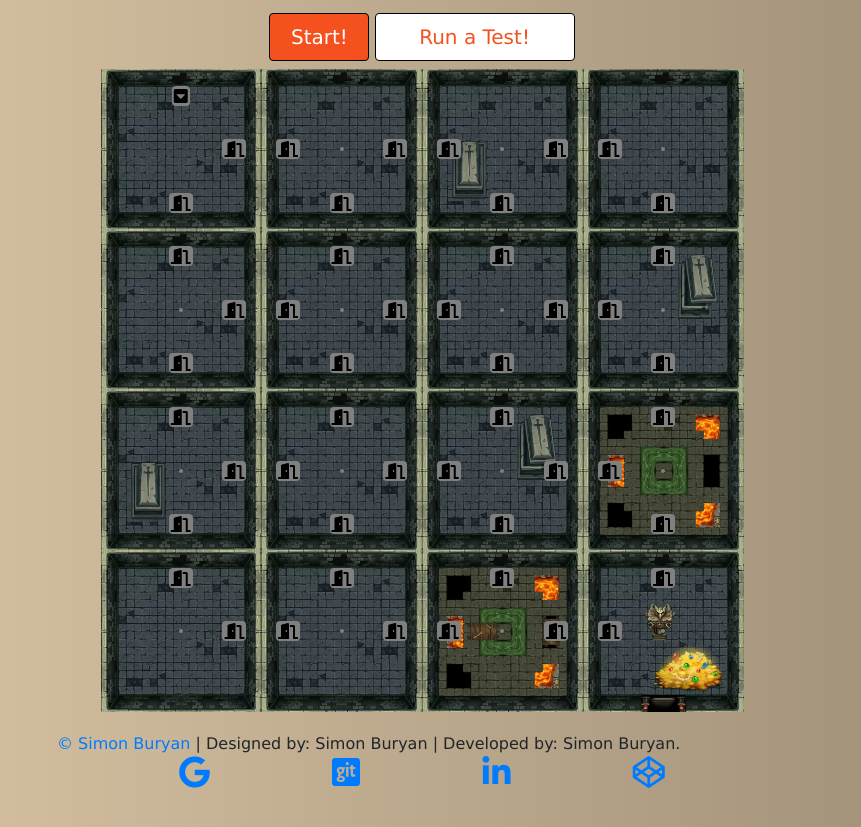
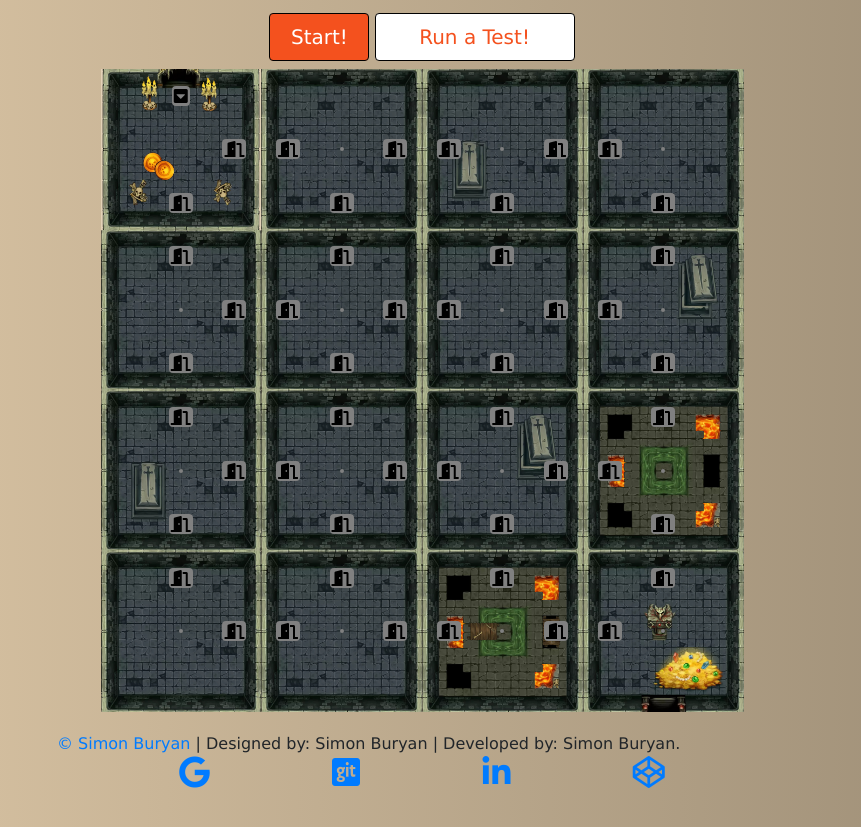
Before and after one commit to SimonB87/DigitalDungen, a website: page index.html in a window 1280 px wide. Shown: the part 88-915 px from the top of the page, without its empty margins (218-1079 px from the left). Drawn offline with nearby package versions, Linux system fonts and the light colour scheme.

Commit message:
edited backgrounds of tiles

```diff
--- a/style/less/styles.less
+++ b/style/less/styles.less
@@ -129,6 +129,10 @@ body {
           background-image: url("../../pics/darkTileTreasure.png");
         }
 
+        &[tiletype="start"] {
+          background-image: url("../../pics/tileStart.png");
+        }
+
         .tile__centre > i.hero {
           color: orange;
           -webkit-text-stroke-width: 1px;
```
Also changed, not shown: style/css/styles.css.
